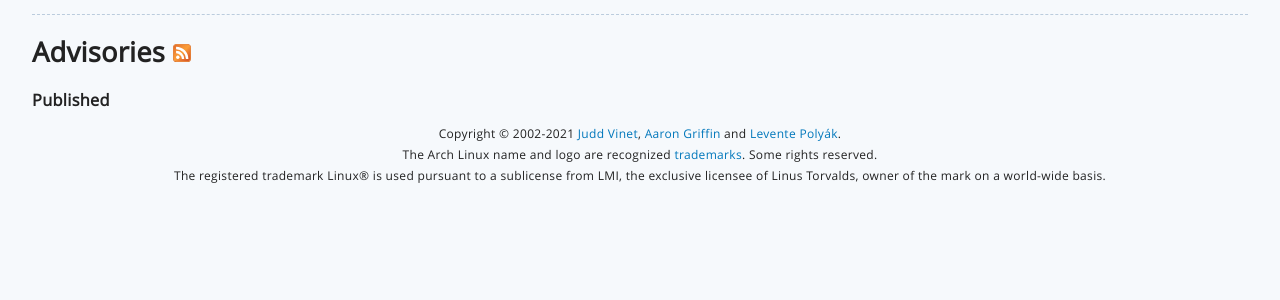
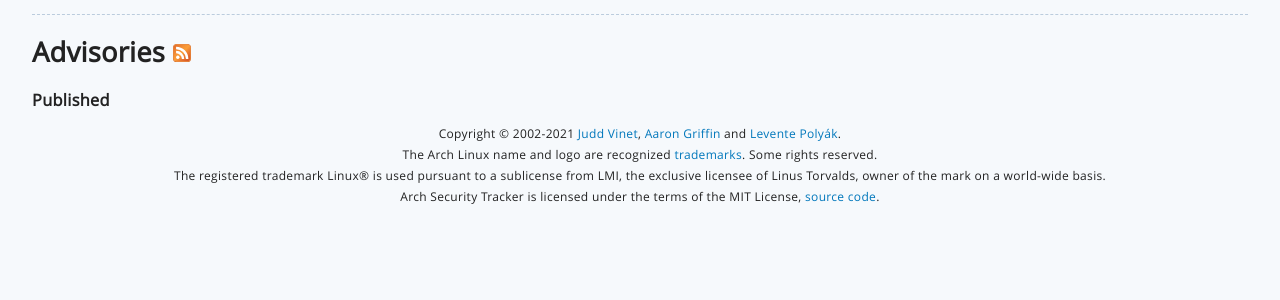
Before and after one commit to archlinux/arch-security-tracker, a Flask app: template tracker/templates/advisories.html in a window 1280 px wide. Shown: the part 55-355 px from the top of the page. Run offline with Flask 2, Linux system fonts and the light colour scheme; the template is opened without the code that fills it, so the values that code supplies are empty; parts of the project's set-up code (start-up, migrations or seed data) failed here and were passed over; some libraries are stand-ins or nearby versions.

Commit message:
footer: add source code link

```diff
--- a/tracker/templates/base.html
+++ b/tracker/templates/base.html
@@ -65,6 +65,11 @@
 				The registered trademark Linux® is used pursuant to a sublicense from LMI,
         		the exclusive licensee of Linus Torvalds, owner of the mark on a world-wide basis.
 			</p>
+
+			<p>
+				Arch Security Tracker is licensed under the terms of the MIT License,
+				<a href="https://github.com/archlinux/arch-security-tracker" target="_blank" title="Arch Security Tracker source code">source code</a>.
+			</p>
         </div>
 	</body>
 </html>
```
